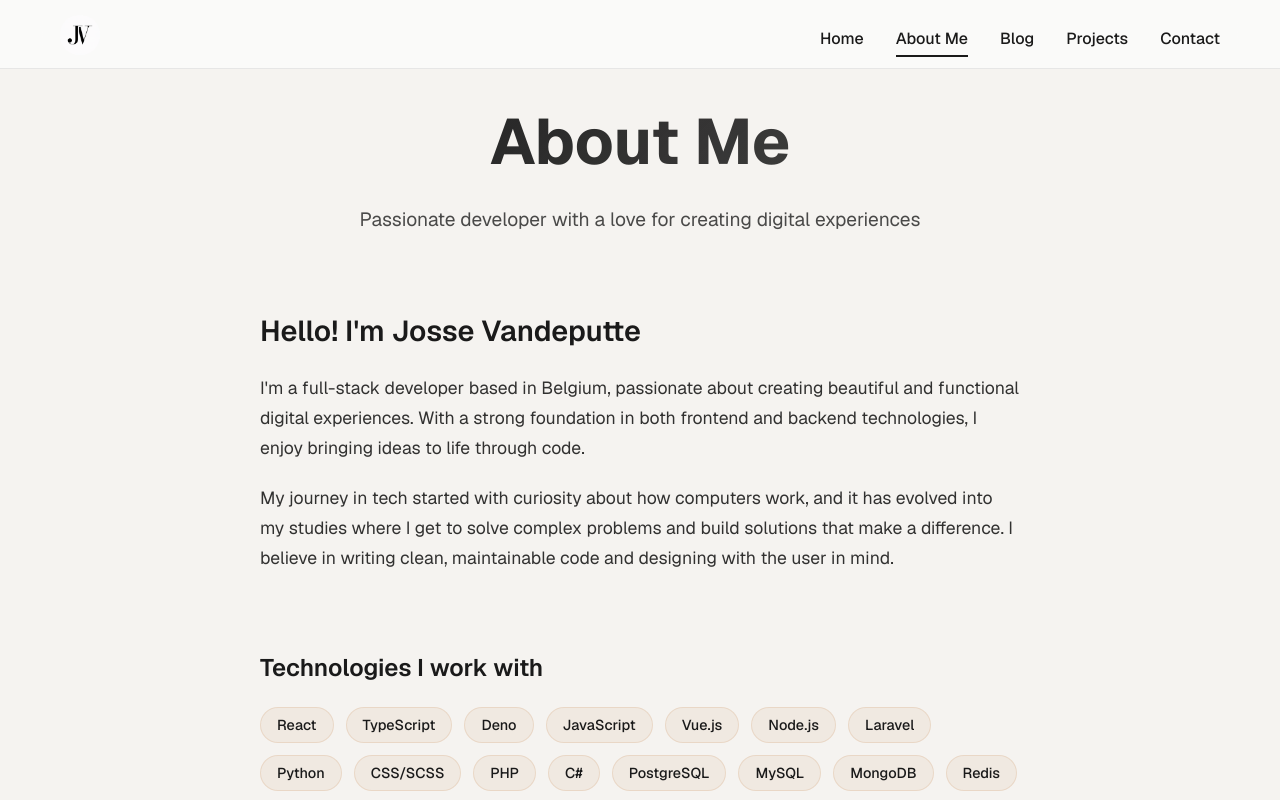
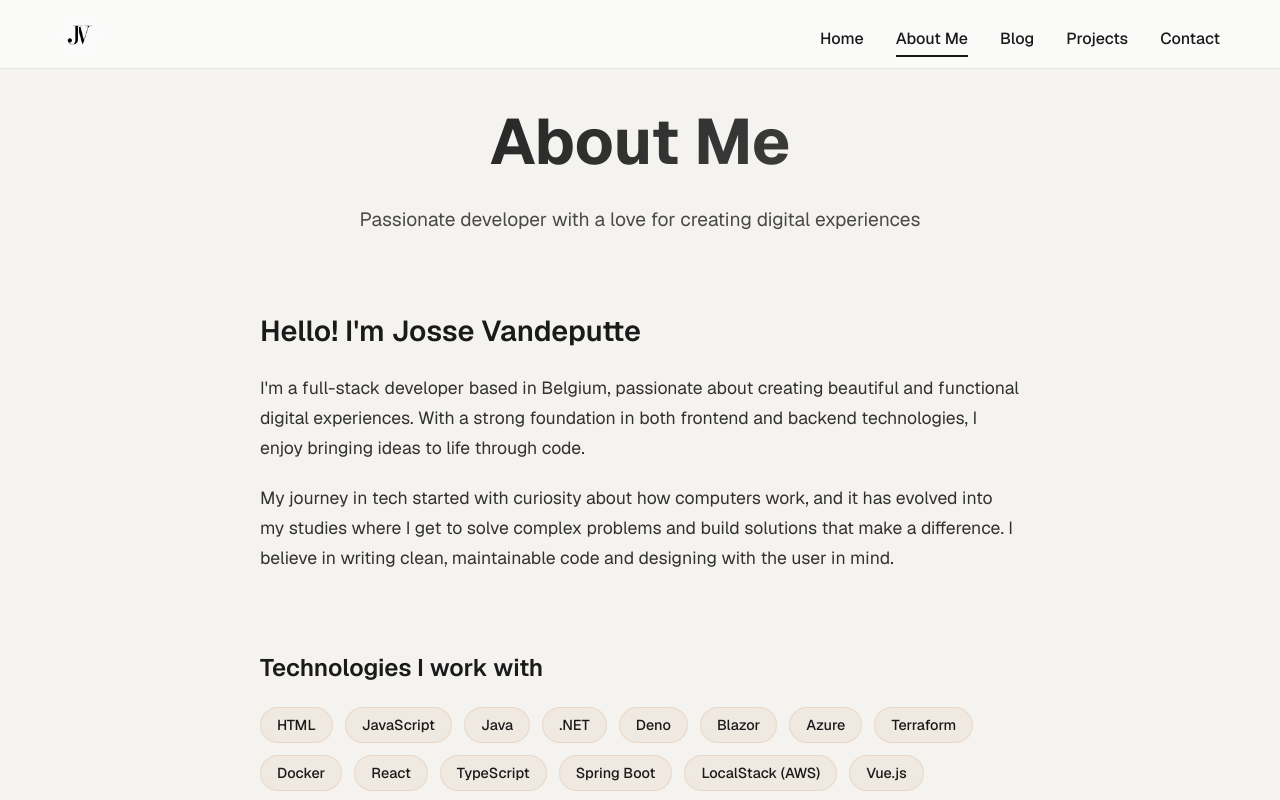
Before and after one commit to JosseVandeputte/Portfolio, a Next.js app: page /about in a window 1280 px wide. Shown: the top 800 px of the page. Built offline with nearby package versions, Linux system fonts and the light colour scheme.

Commit message:
chore: fix technologies

```diff
--- a/app/about/page.tsx
+++ b/app/about/page.tsx
@@ -1,4 +1,12 @@
 import styles from "./page.module.css";
+import { projects, skills, excludeFromSkills } from "../data/projects";
+
+const technologies = [
+  ...new Set([
+    ...projects.flatMap((p) => p.technologies).filter((t) => !excludeFromSkills.has(t)),
+    ...skills,
+  ]),
+];
 
 export default function About() {
   return (
@@ -31,25 +39,9 @@ export default function About() {
           <div className={styles.skills}>
             <h3>Technologies I work with</h3>
             <div className={styles.skillTags}>
-              <span className={styles.tag}>React</span>
-              <span className={styles.tag}>TypeScript</span>
-              <span className={styles.tag}>Deno</span>
-              <span className={styles.tag}>JavaScript</span>
-              <span className={styles.tag}>Vue.js</span>
-              <span className={styles.tag}>Node.js</span>
-              <span className={styles.tag}>Laravel</span>
-              <span className={styles.tag}>Python</span>
-              <span className={styles.tag}>CSS/SCSS</span>
-              <span className={styles.tag}>PHP</span>
-              <span className={styles.tag}>C#</span>
-              <span className={styles.tag}>PostgreSQL</span>
-              <span className={styles.tag}>MySQL</span>
-              <span className={styles.tag}>MongoDB</span>
-              <span className={styles.tag}>Redis</span>
-              <span className={styles.tag}>GraphQL</span>
-              <span className={styles.tag}>Git</span>
-              <span className={styles.tag}>Docker</span>
-              <span className={styles.tag}>Azure</span>
+              {technologies.map((tech) => (
+                <span key={tech} className={styles.tag}>{tech}</span>
+              ))}
             </div>
           </div>
         </section>
--- a/app/data/projects.tsx
+++ b/app/data/projects.tsx
@@ -58,8 +58,8 @@ export const projects = [
     id: 6,
     title: "RailSync",
     imageAlt: "RailSync",
-    description: "An independent, real-time platform providing up-to-date travel information, delays, and departure times for the Belgian railways.",
-    technologies: ["React", "TypeScript", "iRail API"],
+    description: "An independent, real-time platform providing up-to-date travel information, delays, and departure times for the Belgian railways from the iRail API.",
+    technologies: ["React", "TypeScript"],
     image: "/railsync.png",
     demoUrl: "https://railsync.vdpj.be",
     codeUrl: "",
@@ -77,3 +77,28 @@ export const projects = [
     isSchoolProject: true,
   },
 ];
+
+export const excludeFromSkills = new Set([
+  "Vert.x",
+  "SonarQube",
+  "Android Studio",
+  "S3",
+  "ECR",
+  "ECS",
+]);
+
+export const skills = [
+  "Vue.js",
+  "Node.js",
+  "Laravel",
+  "Python",
+  "CSS/SCSS",
+  "PHP",
+  "C#",
+  "PostgreSQL",
+  "MySQL",
+  "MongoDB",
+  "Redis",
+  "GraphQL",
+  "Git",
+];
```
